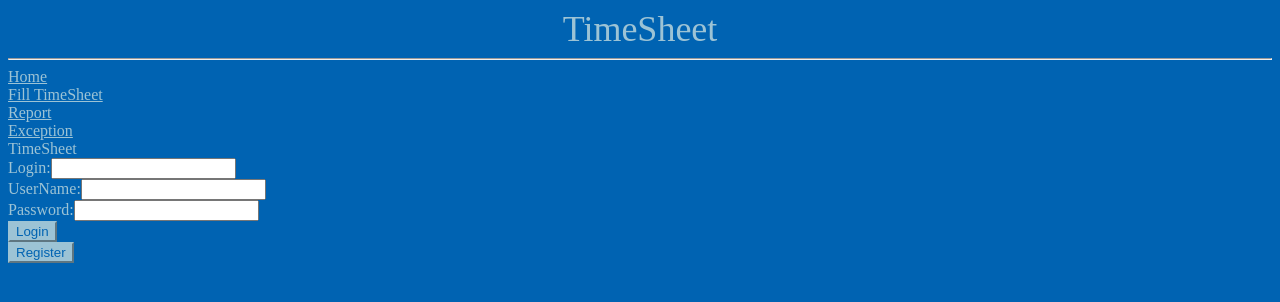
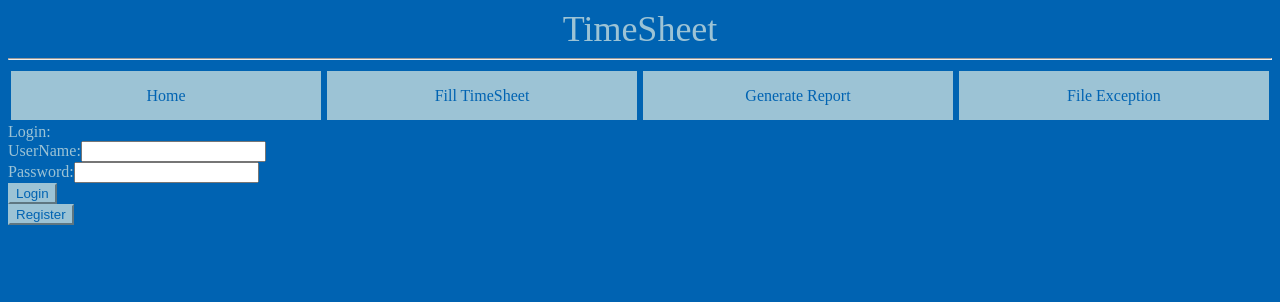
Before and after one commit to naveenrenold/timesheet-ui, a React (Vite) app: page / in a window 1280 px wide. Shown: the top 302 px of the page. Built offline with nearby package versions, Linux system fonts and the light colour scheme.

Commit message:
menubar changes

```diff
--- a/index.html
+++ b/index.html
@@ -11,12 +11,6 @@
       <div>TimeSheet</div>
     </div>
     <hr class="color-grey" />
-    <ol class="mp0 navbar">
-      <li><a href="#">Home</a></li>
-      <li><a href="#">Fill TimeSheet</a></li>
-      <li><a href="#">Report</a></li>
-      <li><a href="#">Exception</a></li>
-    </ol>
     <div id="root"></div>
     <script type="module" src="/src/main.tsx"></script>
   </body>
--- a/src/components/Header/header.tsx
+++ b/src/components/Header/header.tsx
@@ -1,10 +1,25 @@
-function Header()
-{
-    return(
-        <>
-        <div>
+import "./Header.css";
+function Header() {
+  return (
+    <>
+      <div>
+        <ol className="navbar flex mp0">
+          <li>
+            <a href="#">Home</a>
+          </li>
+          <li>
+            <a href="#">Fill TimeSheet</a>
+          </li>
+          <li>
+            <a href="#">Generate Report</a>
+          </li>
+          <li>
+            <a href="#">File Exception</a>
+          </li>
+        </ol>
+      </div>
+    </>
+  );
+}
 
-        </div>
-        </>
-    )
-}
+export default Header;
--- a/src/components/Login/Login.tsx
+++ b/src/components/Login/Login.tsx
@@ -3,12 +3,8 @@ import "./Login.css";
 function Login() {
   return (
     <>
-      <div>TimeSheet</div>
       <div>
-        <label>
-          Login:
-          <input type="text" title="login" />
-        </label>
+        <label>Login:</label>
       </div>
       <div>
         <div>
--- a/src/index.css
+++ b/src/index.css
@@ -10,7 +10,6 @@ button {
 }
 .flex {
   display: flex;
-  width: 100%;
 }
 .center {
   justify-content: center;
@@ -28,10 +27,26 @@ button {
 }
 .navbar {
   list-style: none;
+  background-color: #9cc3d5;
 }
 a:link {
   color: #9cc3d5;
+  text-decoration-line: none;
 }
 a:hover {
-  color: #9cd5a5;
+  color: #7e68c5;
 }
+.width-25 {
+  width: 25%;
+}
+.navbar li {
+  border-color: #0063b2;
+  border-style: solid;
+  width: 25%;
+  text-align: center;
+}
+.navbar a {
+  padding: 5%;
+  display: block;
+  color: #0063b2;
+}
--- a/src/main.tsx
+++ b/src/main.tsx
@@ -2,9 +2,11 @@ import { createRoot } from "react-dom/client";
 import Login from "./components/Login/Login.tsx";
 import { StrictMode } from "react";
 import "./index.css";
+import Header from "./components/Header/Header.tsx";
 
 createRoot(document.getElementById("root")!).render(
   <StrictMode>
+    <Header />
     <Login />
   </StrictMode>
 );
```
